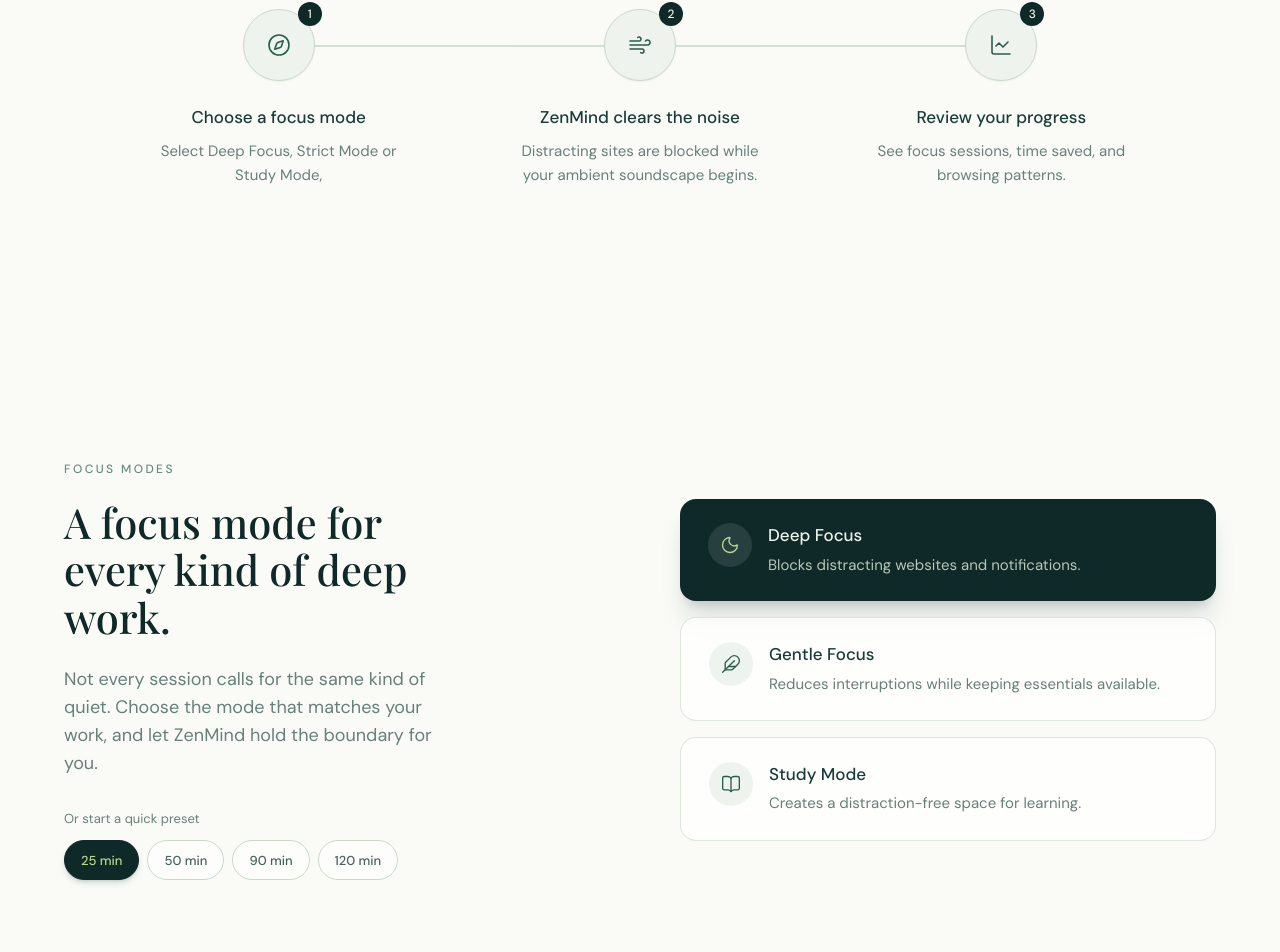
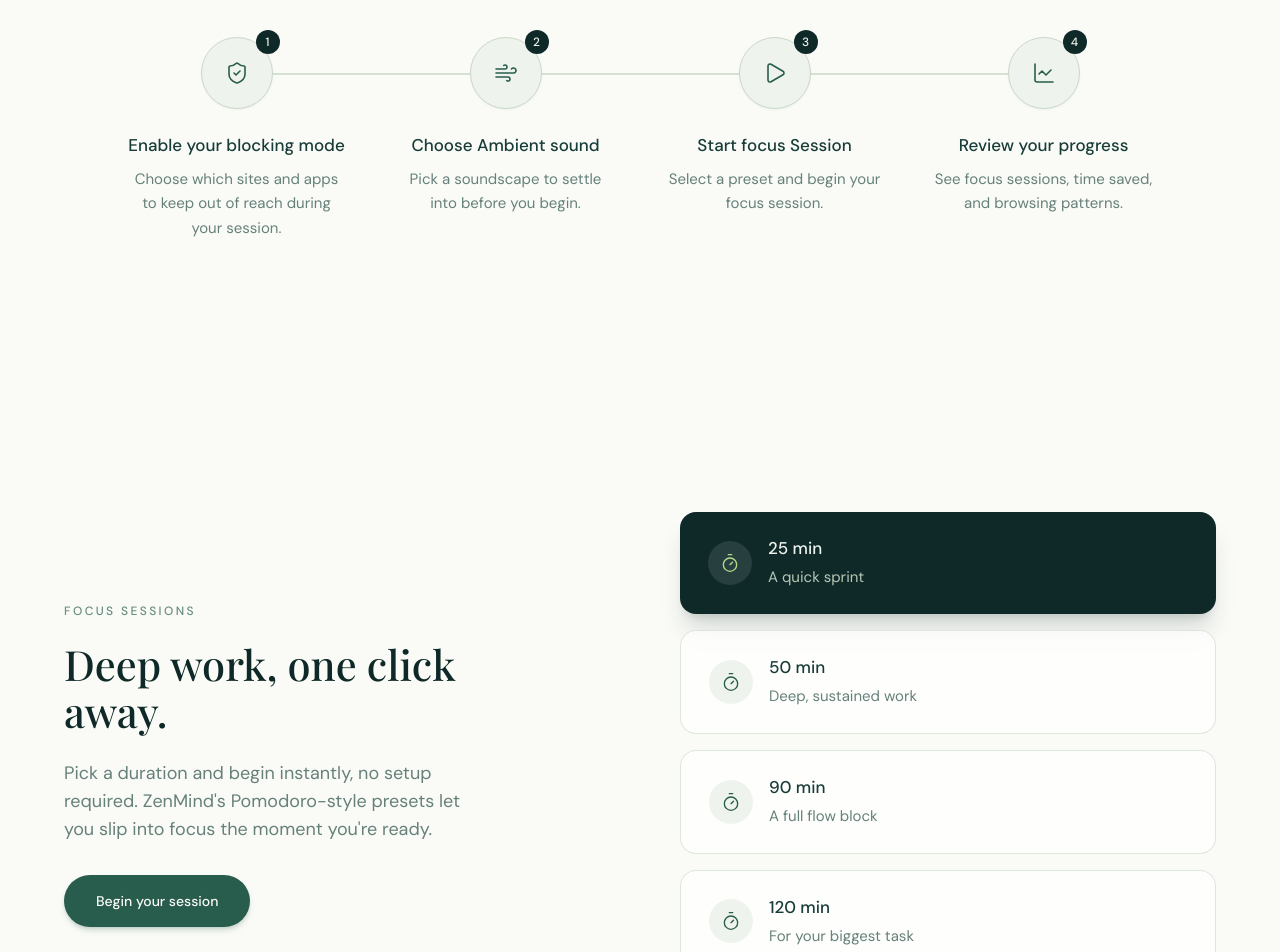
Before and after one commit to Jaisal-Gautam/ZenMind-Extension, a React (Vite) app in the folder LandingPage/: page / in a window 1280 px wide. Shown: the part 1308-2260 px from the top of the page. Built offline with nearby package versions, Linux system fonts and the light colour scheme.

Commit message:
Update landing

```diff
--- a/LandingPage/src/components/FocusModes.tsx
+++ b/LandingPage/src/components/FocusModes.tsx
@@ -1,36 +1,20 @@
 import { useState } from 'react';
 import { motion } from 'motion/react';
-import { Moon, Feather, BookOpen } from 'lucide-react';
+import { Timer, } from 'lucide-react';
+import { installZenMind } from '@/lib/chromeStore';
 
-const modes = [
-  {
-    id: 'deep',
-    icon: Moon,
-    name: 'Deep Focus',
-    description: 'Blocks distracting websites and notifications.',
-  },
-  {
-    id: 'gentle',
-    icon: Feather,
-    name: 'Gentle Focus',
-    description: 'Reduces interruptions while keeping essentials available.',
-  },
-  {
-    id: 'study',
-    icon: BookOpen,
-    name: 'Study Mode',
-    description: 'Creates a distraction-free space for learning.',
-  }
+const presets = [
+  { label: '25 min', helper: 'A quick sprint' },
+  { label: '50 min', helper: 'Deep, sustained work' },
+  { label: '90 min', helper: 'A full flow block' },
+  { label: '120 min', helper: 'For your biggest task' },
 ];
 
-const presets = ['25 min', '50 min', '90 min', '120 min'];
-
-export default function FocusModes() {
-  const [activeMode, setActiveMode] = useState<string>('deep');
-  const [selectedPreset, setSelectedPreset] = useState<string>('25 min');
+export default function FocusSessions() {
+  const [selectedPreset, setSelectedPreset] = useState('25 min');
 
   return (
-    <section id="focus-modes" className="bg-zen-cream py-24 md:py-36">
+    <section id="focus-sessions" className="bg-zen-cream py-24 md:py-36">
       <div className="max-w-[1200px] mx-auto px-6 grid md:grid-cols-2 gap-14 md:gap-20 items-center">
         <motion.div
           initial={{ opacity: 0, y: 20 }}
@@ -40,80 +24,70 @@
           className="md:sticky md:top-32"
         >
           <span className="text-[12px] tracking-[0.2em] text-zen-forest/70 font-medium mb-5 block">
-            FOCUS MODES
+            FOCUS SESSIONS
           </span>
           <h2 className="font-display text-3xl md:text-[2.6rem] leading-[1.15] text-zen-deep mb-6 max-w-[420px]">
-            A focus mode for every kind of deep work.
+            Deep work, one click away.
           </h2>
           <p className="text-zen-muted text-[16px] md:text-lg leading-relaxed max-w-[400px] mb-8">
-            Not every session calls for the same kind of quiet. Choose the mode that matches your work, and let ZenMind hold the boundary for you.
+            Pick a duration and begin instantly, no setup required. ZenMind's Pomodoro-style presets let you slip into focus the moment you're ready.
           </p>
 
-          <div>
-            <p className="text-[13px] text-zen-muted mb-3">Or start a quick preset</p>
-            <div className="flex flex-wrap gap-2">
-              {presets.map((preset) => {
-                const isSelected = selectedPreset === preset;
-                return (
-                  <motion.button
-                    key={preset}
-                    onClick={() => setSelectedPreset(preset)}
-                    whileHover={{ y: -2 }}
-                    whileTap={{ scale: 0.96 }}
-                    className={`min-h-[40px] px-4 rounded-full text-[13px] font-medium transition-all duration-200 cursor-pointer ${isSelected
-                      ? 'bg-zen-deep text-zen-accent border border-zen-deep shadow-md shadow-zen-deep/15'
-                      : 'text-zen-ink/80 border border-zen-sage bg-white/60 hover:border-zen-forest/40 hover:bg-white'
-                      }`}
-                  >
-                    {preset}
-                  </motion.button>
-                );
-              })}
-            </div>
-          </div>
+          <motion.button
+            whileHover={{ y: -2 }}
+            whileTap={{ scale: 0.97 }}
+            className="min-h-[52px] px-8 rounded-full text-[14px] font-medium bg-zen-forest text-zen-cream shadow-md shadow-zen-forest/20 hover:shadow-lg hover:shadow-zen-forest/25 transition-all duration-200 cursor-pointer"
+            onClick={installZenMind}
+          >
+            Begin your session
+          </motion.button>
         </motion.div>
 
         <div className="flex flex-col gap-4">
-          {modes.map((mode, i) => {
-            const Icon = mode.icon;
-            const isActive = activeMode === mode.id;
+          {presets.map((preset, i) => {
+            const isSelected = selectedPreset === preset.label;
             return (
               <motion.div
-                key={mode.name}
+                key={preset.label}
                 initial={{ opacity: 0, y: 20 }}
                 whileInView={{ opacity: 1, y: 0 }}
                 viewport={{ once: true, amount: 0.3 }}
                 transition={{ duration: 0.5, delay: i * 0.08 }}
                 whileHover={{ y: -4 }}
-                onClick={() => setActiveMode(mode.id)}
-                className={`group rounded-2xl px-7 py-6 transition-all duration-200 ease-in cursor-pointer ${isActive
+                onClick={() => setSelectedPreset(preset.label)}
+                className={`group rounded-2xl px-7 py-6 transition-all duration-200 ease-in cursor-pointer ${isSelected
                   ? 'bg-zen-deep text-zen-sage shadow-xl shadow-zen-deep/15'
                   : 'bg-white/70 text-zen-ink border border-zen-sage/60 hover:border-zen-forest/40 hover:shadow-lg hover:shadow-zen-forest/5'
                   }`}
               >
-                <div className="flex items-start gap-4">
+                <div className="flex items-center gap-4">
                   <motion.span
                     whileHover={{ rotate: 8, scale: 1.08 }}
-                    className={`shrink-0 w-11 h-11 rounded-full flex items-center justify-center ${isActive ? 'bg-white/10' : 'bg-zen-mist'
+                    className={`shrink-0 w-11 h-11 rounded-full flex items-center justify-center ${isSelected ? 'bg-white/10' : 'bg-zen-mist'
                       }`}
                   >
-                    <Icon
-                      className={`w-5 h-5 ${isActive ? 'text-zen-accent' : 'text-zen-forest'}`}
+                    <Timer
+                      className={`w-5 h-5 ${isSelected ? 'text-zen-accent' : 'text-zen-forest'}`}
                       strokeWidth={1.6}
                     />
                   </motion.span>
                   <div>
-                    <h3 className={`text-[17px] font-medium mb-1 ${isActive ? 'text-zen-mist' : 'text-zen-ink'}`}>
-                      {mode.name}
+                    <h3 className={`text-[17px] font-medium mb-1 ${isSelected ? 'text-zen-mist' : 'text-zen-ink'}`}>
+                      {preset.label}
                     </h3>
-                    <p className={`text-[15px] leading-relaxed ${isActive ? 'text-zen-sage/90' : 'text-zen-muted'}`}>
-                      {mode.description}
+                    <p className={`text-[15px] leading-relaxed ${isSelected ? 'text-zen-sage/90' : 'text-zen-muted'}`}>
+                      {preset.helper}
                     </p>
                   </div>
                 </div>
               </motion.div>
             );
           })}
+
+          <div className="flex flex-col items-center gap-2 pt-2">
+
+            <p className="text-[13px] text-zen-muted">or add your custom duration</p>
+          </div>
         </div>
       </div>
     </section>
--- a/LandingPage/src/components/Footer.tsx
+++ b/LandingPage/src/components/Footer.tsx
@@ -3,11 +3,12 @@
 import { Mail } from "lucide-react";
 
 const featureLinks = [
-  { label: "Focus Modes", href: "/#focus-modes" },
-  { label: "Website Blocking", href: "/#features" },
-  { label: "Soundscapes", href: "/#features" },
-  { label: "Analytics & Insights", href: "/#insights" },
-  { label: "Pricing & Support", href: "/#pricing" },
+  { label: "Focus Sessions", href: "/#focus-sessions" },
+  { label: "Website Blocking", href: "/#blocker" },
+  { label: "Focus Analytics", href: "/#insights" },
+  { label: "Ambient Soundscapes", href: "/#features" },
+  { label: "Focus Forest", href: "/#insights" },
+  { label: "Support ZenMind", href: "/#pricing" },
 ];
 
 const fireflies = [
--- a/LandingPage/src/components/Hero.tsx
+++ b/LandingPage/src/components/Hero.tsx
@@ -97,7 +97,7 @@
           transition={{ duration: 0.7, delay: 0.2 }}
           className="text-zen-muted text-[17px] md:text-lg leading-relaxed max-w-[520px] mb-10"
         >
-          ZenMind helps you block distractions, settle into focus, and understand how you spend your time online.
+          ZenMind is a free Chrome extension that blocks distracting websites, guides focused work sessions, and helps you build lasting focus habits.
         </motion.p>
 
         <motion.div
--- a/LandingPage/src/components/HowItWorks.tsx
+++ b/LandingPage/src/components/HowItWorks.tsx
@@ -1,16 +1,21 @@
 import { motion } from 'motion/react';
-import { Compass, Wind, LineChart } from 'lucide-react';
+import { ShieldCheck, Wind, Play, LineChart } from 'lucide-react';
 
 const steps = [
   {
-    icon: Compass,
-    title: 'Choose a focus mode',
-    description: 'Select Deep Focus, Strict Mode or Study Mode, ',
+    icon: ShieldCheck,
+    title: 'Enable your blocking mode',
+    description: 'Choose which sites and apps to keep out of reach during your session.',
   },
   {
     icon: Wind,
-    title: 'ZenMind clears the noise',
-    description: 'Distracting sites are blocked while your ambient soundscape begins.',
+    title: 'Choose Ambient sound',
+    description: 'Pick a soundscape to settle into before you begin.',
+  },
+  {
+    icon: Play,
+    title: 'Start focus Session',
+    description: 'Select a preset and begin your focus session.',
   },
   {
     icon: LineChart,
@@ -31,14 +36,14 @@
           className="text-center mb-16"
         >
           <span className="text-[12px] tracking-[0.2em] text-zen-forest/70 font-medium mb-5 block">
-            HOW IT WORKS
+            HOW TO FOCUS BETTER
           </span>
           <h2 className="font-display text-3xl md:text-[2.4rem] leading-[1.15] text-zen-deep">
-            Three steps to a quieter session.
+            Four steps to a quieter session.
           </h2>
         </motion.div>
 
-        <div className="relative grid md:grid-cols-3 gap-10 md:gap-8">
+        <div className="relative grid md:grid-cols-4 gap-10 md:gap-6">
           {/* connecting path, desktop only */}
           <svg
             className="hidden md:block absolute top-9 left-0 w-full h-[2px] pointer-events-none"
@@ -46,9 +51,9 @@
             preserveAspectRatio="none"
           >
             <motion.line
-              x1="16"
+              x1="12"
               y1="1"
-              x2="84"
+              x2="88"
               y2="1"
               stroke="#C9D8C7"
               strokeWidth="1.5"
@@ -82,7 +87,7 @@
                   <Icon className="w-6 h-6 text-zen-forest" strokeWidth={1.6} />
                 </motion.span>
                 <h3 className="text-[17px] font-medium text-zen-ink mb-2">{step.title}</h3>
-                <p className="text-zen-muted text-[15px] leading-relaxed max-w-[260px]">
+                <p className="text-zen-muted text-[15px] leading-relaxed max-w-[220px]">
                   {step.description}
                 </p>
               </motion.div>
--- a/LandingPage/src/components/Navbar.tsx
+++ b/LandingPage/src/components/Navbar.tsx
@@ -4,9 +4,10 @@
 import { installZenMind } from '@/lib/chromeStore';
 
 const links = [
-  { label: 'Features', href: '/#features' },
-  { label: 'How it works', href: '/#how-it-works' },
-  { label: 'Focus modes', href: '/#focus-modes' },
+  { label: 'How it Works', href: '/#how-it-works' },
+  { label: 'Focus', href: '/#focus-sessions' },
+  { label: 'Blocking', href: '/#blocker' },
+  { label: 'Soundscapes', href: '/#features' },
   { label: 'Insights', href: '/#insights' },
   { label: 'Pricing', href: '/#pricing' },
 ];
--- a/LandingPage/src/components/Pricing.tsx
+++ b/LandingPage/src/components/Pricing.tsx
@@ -57,7 +57,7 @@
             <Sparkles className="w-3.5 h-3.5" /> SIMPLE & FAIR
           </span>
           <h2 className="font-display text-3xl md:text-[2.6rem] leading-[1.15] text-zen-deep mb-5">
-            Everything is Free.
+          Free Forever.
           </h2>
           <p className="text-zen-muted text-[16px] md:text-lg leading-relaxed max-w-[460px] mx-auto">
             No subscriptions. No locked features. If ZenMind brings peace to your work, you can support development on our Ko-fi page.
--- a/LandingPage/src/components/WebsiteBlocking.tsx
+++ b/LandingPage/src/components/WebsiteBlocking.tsx
@@ -119,7 +119,7 @@
   const ActiveIcon = activeMode.icon;
 
   return (
-    <section className="bg-zen-cream py-24 md:py-32">
+    <section id='blocker' className="bg-zen-cream py-24 md:py-32">
       <div className="max-w-[1100px] mx-auto px-6">
         <motion.div
           initial={{ opacity: 0, y: 20 }}
```
